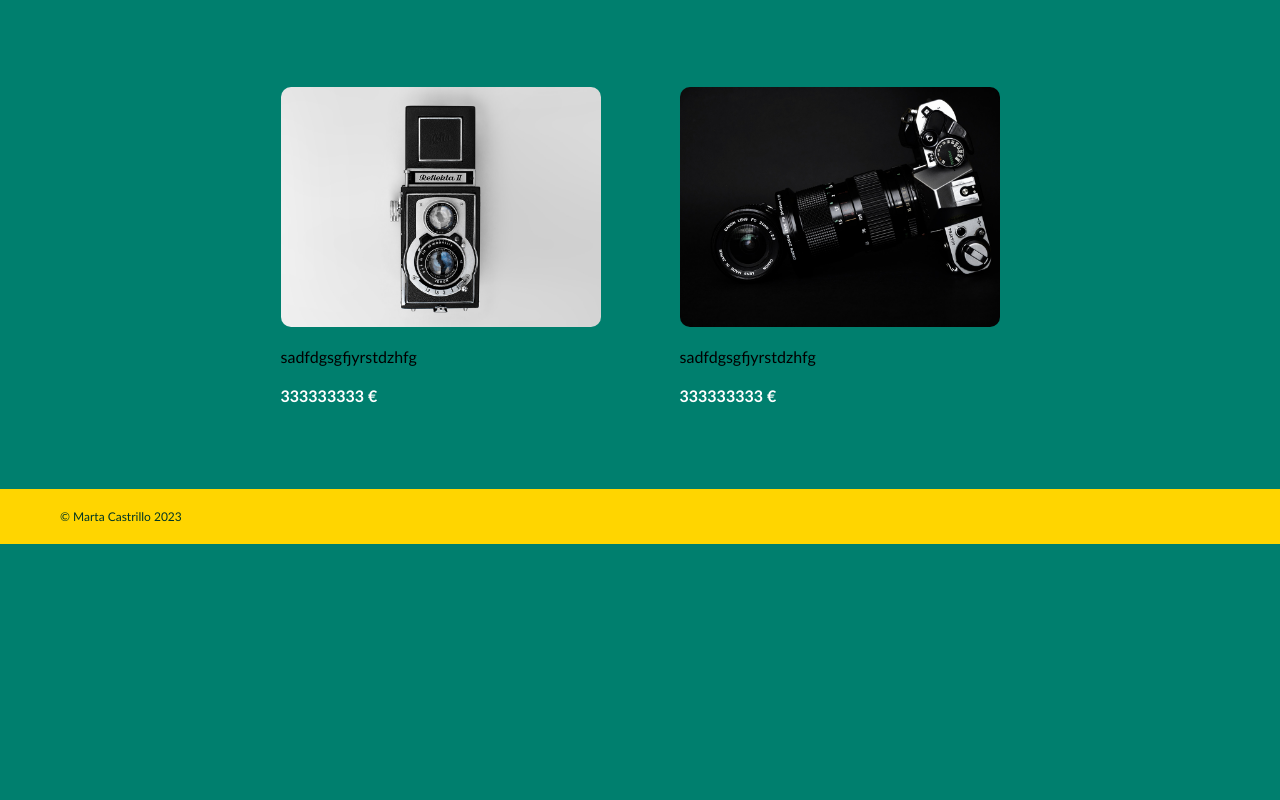
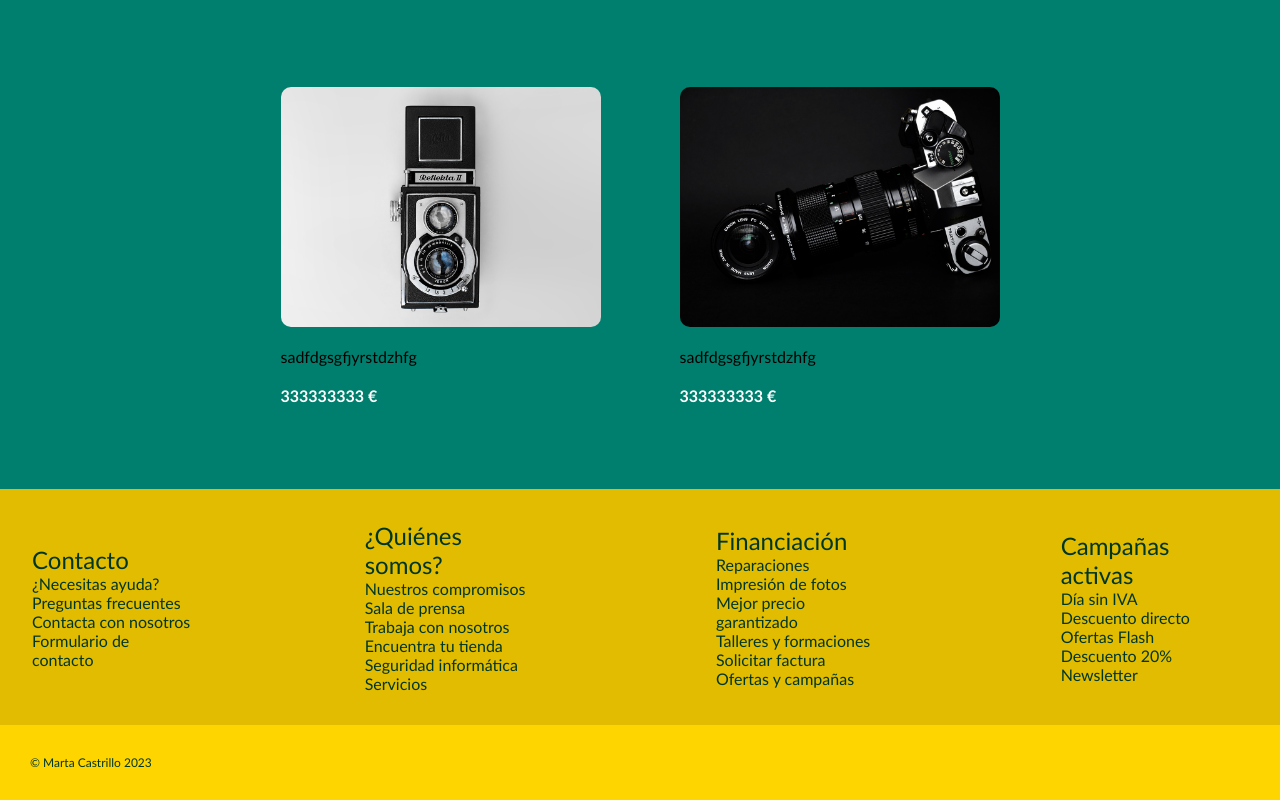
Before and after one commit to martscastrillo/fake_store_angular, an Angular app: page / in a window 1280 px wide. Shown: the part 2826-3626 px from the top of the page. Before the commit the page ends 3370 px from the top, so only its background shows below. Built offline with nearby package versions, Linux system fonts and the light colour scheme.

Commit message:
add content to footer

```diff
--- a/src/app/app.component.html
+++ b/src/app/app.component.html
@@ -116,6 +116,100 @@
     </div>
 </div>
 <footer>
+    <div class="footerdiv">
+        <div class="footerdiv--colum">
+            <span class="span">
+                Contacto
+
+            </span>
+            <ul>
+                <li> ¿Necesitas ayuda?</li>
+                <li> Preguntas frecuentes</li>
+                <li> Contacta con nosotros</li>
+                <li> Formulario de contacto</li>
+            </ul>
+
+
+
+
+
+        </div>
+        <div class="footerdiv--colum">
+            <span class="span"> ¿Quiénes somos?</span>
+            <ul>
+                <li>
+                    Nuestros compromisos
+                </li>
+                <li>
+                    Sala de prensa
+                </li>
+                <li>
+                    Trabaja con nosotros
+                </li>
+                <li>
+                    Encuentra tu tienda
+                </li>
+                <li>
+                    Seguridad informática
+                </li>
+                <li>
+                    Servicios
+                </li>
+            </ul>
+
+
+
+
+
+        </div>
+        <div class="footerdiv--colum">
+            <span class="span"> Financiación</span>
+            <ul>
+                <li>
+                    Reparaciones
+                </li>
+                <li>
+                    Impresión de fotos
+
+                </li>
+                <li>
+                    Mejor precio garantizado
+                </li>
+                <li>
+                    Talleres y formaciones
+                </li>
+                <li>
+
+                    Solicitar factura
+                </li>
+                <li>
+                    Ofertas y campañas
+                </li>
+            </ul>
+
+
+
+
+
+
+        </div>
+        <div class="footerdiv--colum">
+            <span class="span"> Campañas activas</span>
+            <ul>
+                <li> Día sin IVA</li>
+                <li> Descuento directo</li>
+                <li> Ofertas Flash </li>
+                <li> Descuento 20%</li>
+                <li> Newsletter</li>
+            </ul>
+
+
+
+
+
+
+        </div>
+    </div>
     <p>&copy; Marta Castrillo 2023</p>
 </footer>
 <!-- *ngFor -->
--- a/src/app/app.component.scss
+++ b/src/app/app.component.scss
@@ -20,7 +20,6 @@
   justify-content: end;
   margin: 40px 40px 20px 40px;
 
-
   color: rgb(255, 213, 0);
   @media screen and (min-width: 50em) {
     font-size: 24px;
@@ -32,29 +31,23 @@
     &:hover {
       color: white;
     }
-
   }
 }
-.products-box{
-
+.products-box {
   display: flex;
   align-items: center;
   justify-content: center;
   margin: 2em;
-
-
-
-
 }
-.searchbox{
+.searchbox {
   display: flex;
   align-items: center;
   justify-content: center;
 }
-.searchdiv{
+.searchdiv {
   background-color: white;
   font-size: 12px;
-  border: 1px solid #C1C1C1;
+  border: 1px solid #c1c1c1;
   background-color: white;
   font-size: 14px;
   border-radius: 10px;
@@ -67,18 +60,15 @@ margin: 2em;
   gap: 10px;
   margin-top: 30px;
 
-  .search-input{
+  .search-input {
     border: none;
     font-size: 14px;
 
     color: #000;
-
   }
 }
 
 .products--grid {
-
-
   display: flex;
   flex-direction: column;
 
@@ -102,35 +92,28 @@ margin: 2em;
       color: white;
       margin-bottom: 20px;
     }
-
   }
-  @media screen and  (min-width: 50em) {
+  @media screen and (min-width: 50em) {
     display: grid;
     grid-gap: 15px;
 
     grid-template-columns: repeat(2, 1fr);
-
-
   }
-  @media screen and   (min-width: 90em){
+  @media screen and (min-width: 90em) {
     grid-template-columns: repeat(4, 1fr);
     grid-gap: 65px;
-
   }
-
-
 }
 .displaybox {
   display: flex;
   flex-direction: column;
   gap: 20px;
   width: 25em;
-  @media screen and  (min-width: 50em) {
+  @media screen and (min-width: 50em) {
     width: 20em;
   }
-
 }
-.anchorstyle{
+.anchorstyle {
   text-decoration: none;
   color: rgb(255, 213, 0);
 
@@ -139,23 +122,22 @@ margin: 2em;
   align-items: center;
   z-index: 1;
   gap: 10px;
-
 }
-.faa-solid{
+.faa-solid {
   margin-left: 10px;
 }
-.arrowdiv{
+.arrowdiv {
   position: fixed;
   bottom: 6em;
   left: 1em;
-  .fa-circle-arrow-up{
+  .fa-circle-arrow-up {
     font-size: 25px;
     background-color: rgb(0, 127, 110);
     border-radius: 50%;
   }
-    @media screen and  (min-width: 70em) {
+  @media screen and (min-width: 70em) {
     left: 6em;
-   .fa-circle-arrow-up{
+    .fa-circle-arrow-up {
       font-size: 35px;
     }
   }
@@ -173,20 +155,58 @@ margin: 2em;
   display: flex;
   grid-template-columns: repeat(2, 1fr);
 }
-
 footer {
-  background-color: rgb(255, 213, 0);
-  color:  rgb(0, 54, 36);
+  color: rgb(0, 54, 36);
   display: flex;
   align-items: center;
+  flex-direction: column;
 
   width: 100vw;
-  height: 55px;
-  margin: 0cm;
+  /* height: 55px; */
 
   bottom: 0;
   p {
+    width: 100vw;
+    background-color: rgb(255, 213, 0);
     font-size: 12px;
-    margin-left: 5em;
+    padding-left: 5em;
+    align-self: start;
+    padding: 30px;
   }
 }
+
+.footerdiv {
+  width: 100vw;
+  background-color: rgb(225, 188, 0);
+  display: flex;
+  flex-direction: column;
+  align-items: center;
+  padding: 2em;
+
+  gap: 50px;
+  @media screen and (min-width: 70em) {
+    justify-content: center;
+    flex-direction: row;
+    gap: 170px;
+  }
+
+  &--colum {
+    .span {
+      font-size: 24px;
+    }
+    display: flex;
+    flex-direction: column;
+    align-items: center;
+    ul {
+      display: flex;
+      flex-direction: column;
+      align-items: center;
+    }
+    @media screen and (min-width: 70em) {
+      align-items: start;
+      ul {
+        align-items: start;
+      }
+    }
+  }
+}
```
Lines whose indentation alone changed are shown as unchanged.
